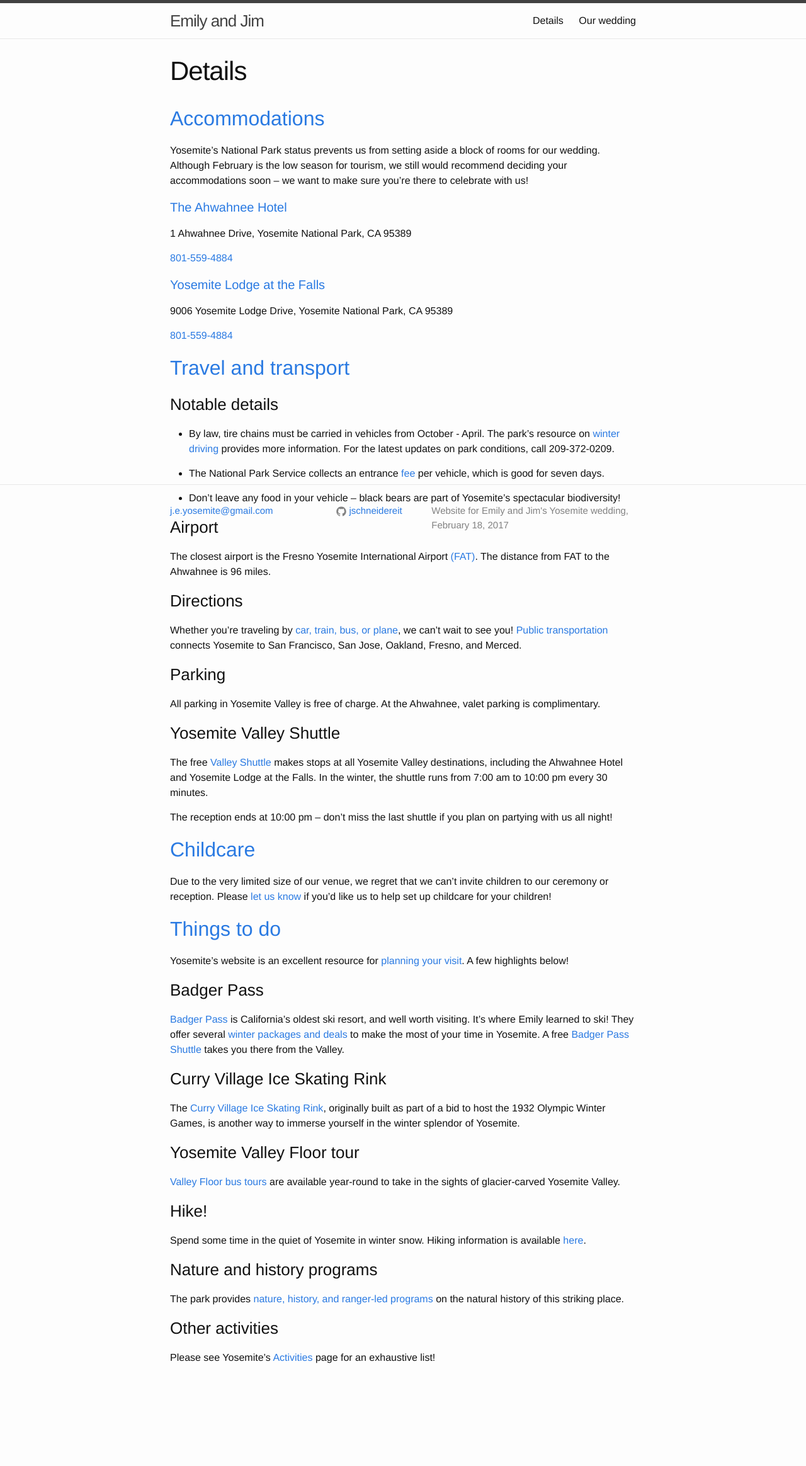
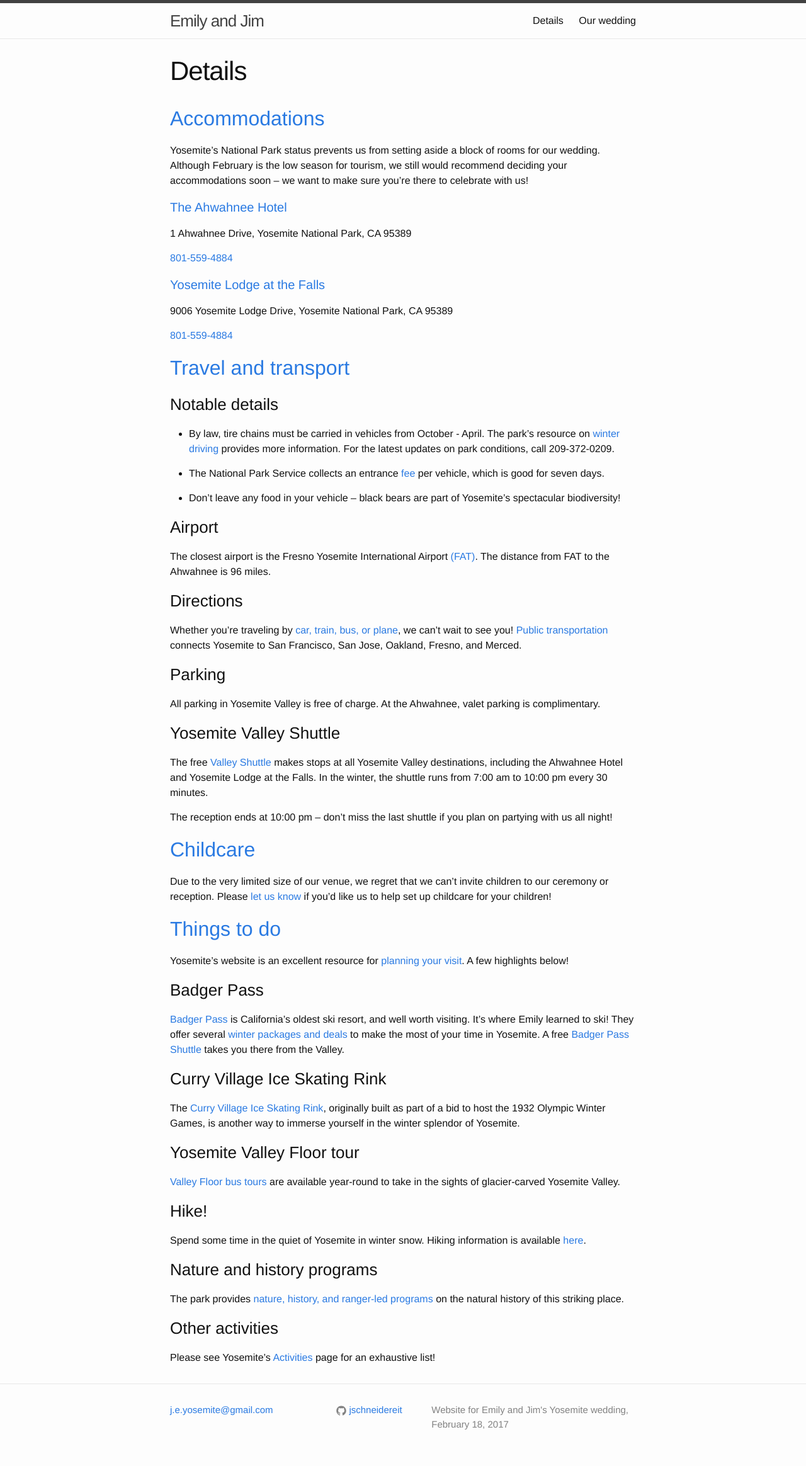
Before and after one commit to j-e-yosemite/j-e-yosemite.github.io, a Jekyll site: the page built from details.md, in a window 1280 px wide. Shown: the whole page at 63% size. Built offline with Jekyll 4.4.1, drawn with Linux system fonts in a browser that asks for light colours; before the commit the page ends 2298 px from its top, so only the background shows below that.

Commit message:
Fixed sitewide footer and added body padding

```diff
--- a/_sass/_base.scss
+++ b/_sass/_base.scss
@@ -24,9 +24,13 @@ body {
     font-feature-settings: "kern" 1;
     font-kerning: normal;
     margin: 0 0 $footer-height;
+    padding-bottom: $spacing-unit;
 }
 
-
+html {
+    min-height: 100%;
+    position: relative;
+}
 
 /**
  * Set `margin-bottom` to maintain vertical rhythm
--- a/_sass/_custom.scss
+++ b/_sass/_custom.scss
@@ -26,7 +26,6 @@
     }
     a {
         color: $brand-color-light;
-
         &:visited {
             color: darken($brand-color-light, 15%);
         }
```
